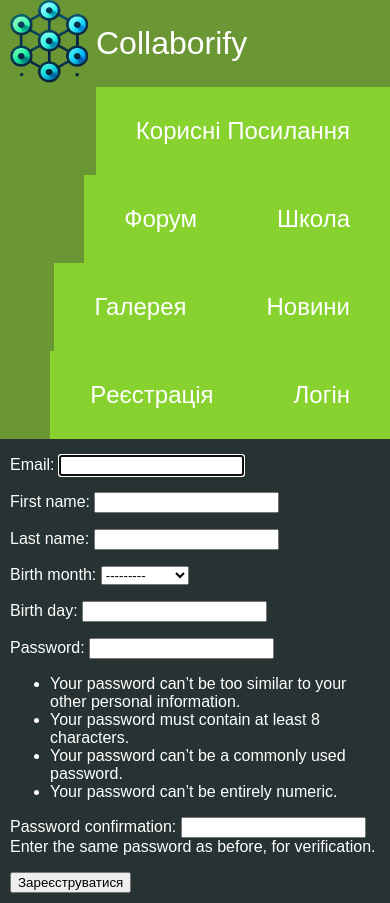
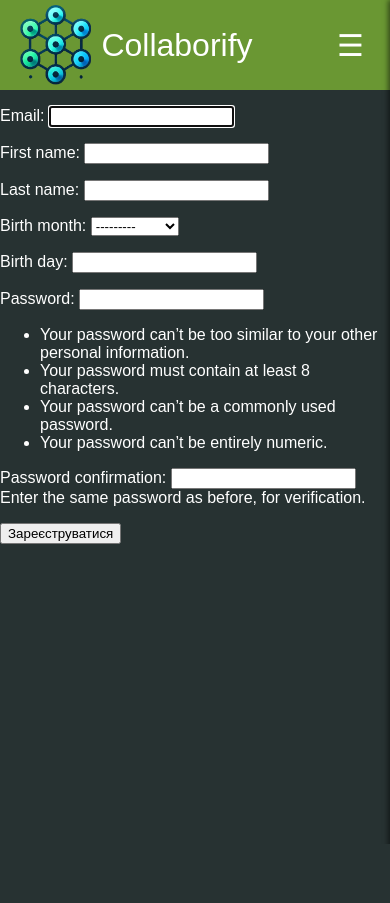
Before and after one commit to Coder2287569013/Group_portal_collaborify, a Django app: page /auth/register/ in a window 390 px wide. After the commit the page ends 844 px from the top, so only its background shows below. Run offline with Django 5.2, Linux system fonts and the light colour scheme.

Commit message:
Responsive style

```diff
--- a/static/css/main.css
+++ b/static/css/main.css
@@ -5,48 +5,80 @@
     color: #FFFFFF;
 }
 
-/* a, .navbar button {
-    color: #FFFFFF;
-    text-decoration: none;
-    font-family: inherit;
-} */
-
-.content {
-    margin: 10px;
+.navbar {
+    background-color: #6a9733;
+    height: 90px;
+    display: flex;
+    align-items: center;
+    justify-content: space-between;
+    padding: 0 20px;
 }
 
-.navbar {
-    overflow: hidden;
-    background-color: #6a9733;
+.navbar .logo-section {
+    display: flex;
+    align-items: center;
 }
 
 .navbar img {
-    float: left;
-    margin-left: 10px;
+    height: 80px;
+    width: auto;
+    margin-right: 10px;
 }
 
-.navbar a, .navbar button {
-    background-color: #87d22f;
-    float: right;
+.navbar .home {
+    font-size: 32px;
     color: #FFFFFF;
-    font-family: inherit;
-    text-align: center;
-    padding: 30px 40px;
     text-decoration: none;
-    font-size: 24px;
-    border: none;
-    cursor: pointer;
-    transition: background-color .6s ease;
 }
 
-.navbar a:hover, .navbar button:hover {
+.burger {
+    background: none;
+    border: none;
+    font-size: 30px;
+    color: #FFFFFF;
+    cursor: pointer;
+}
+
+.offcanvas-menu {
+    position: fixed;
+    top: 0;
+    right: -250px;
+    width: 250px;
+    height: 100%;
+    background-color: #87d22f;
+    display: flex;
+    flex-direction: column;
+    padding-top: 20px;
+    box-shadow: -2px 0 5px rgba(0, 0, 0, 0.5);
+    transition: right 0.5s ease;
+}
+
+.offcanvas-menu a,
+.offcanvas-menu button {
+    color: #FFFFFF;
+    padding: 15px 20px;
+    text-decoration: none;
+    font-size: 18px;
+    border: none;
+    background: none;
+    text-align: left;
+    cursor: pointer;
+    transition: background-color 0.3s ease;
+}
+
+.offcanvas-menu a:hover,
+.offcanvas-menu button:hover {
     background-color: #76b92a;
 }
 
-.navbar a.home {
-    padding: 25px 8px;
-    background-color: #6a9733;
-    float: left;
-    color: #FFFFFF;
-    font-size: 32px;
+.offcanvas-menu.active {
+    right: 0;
 }
+
+@media screen and (max-height: 400px) {
+    .offcanvas-menu a,
+    .offcanvas-menu button {
+        padding: 11px 16px;
+        font-size: 13px;
+    }
+}
--- /dev/null
+++ b/static/js/navbar.js
@@ -0,0 +1,10 @@
+function toggleMenu() {
+    const menu = document.getElementById('offcanvasMenu');
+    menu.classList.toggle('active');
+    isOpen = true;
+}
+
+function navbarDisable() {
+    const menu = document.getElementById('offcanvasMenu');
+    menu.classList.remove('active');
+}
--- a/templates/base.html
+++ b/templates/base.html
@@ -5,14 +5,21 @@
     <meta charset="UTF-8">
     <meta name="viewport" content="width=device-width, initial-scale=1.0">
     <link rel="stylesheet" href="{% static 'css/main.css' %}">
+    <script src="{% static 'js/navbar.js' %}"></script>
     <link rel="icon" type="image/x-icon" href="{% static 'favicon.ico' %}">
     {% block title %}
     {% endblock %}
 </head>
 <body>
     <div class="navbar">
-        <img src="{% static 'img/logo.png' %}" alt="Logo" width="78" height="83">
-        <a class="home" href="{% url 'main' %}">Collaborify</a>
+        <div class="logo-section">
+            <img src="{% static 'img/logo.png' %}" alt="Logo" width="78" height="83">
+            <a class="home" href="{% url 'main' %}">Collaborify</a>
+        </div>
+        <button class="burger" onclick="toggleMenu()">☰</button>
+    </div>
+
+    <div class="offcanvas-menu" id="offcanvasMenu" onclick="navbarDisable()">
         <a href="{% url 'useful-links' %}">Корисні Посилання</a>
         <a href="{% url 'student-list' %}">Школа</a>
         <a href="{% url 'post-list' %}">Форум</a>
```
Also changed, not shown: static/css/main_page.css (+10 -0 lines), db.sqlite3.
